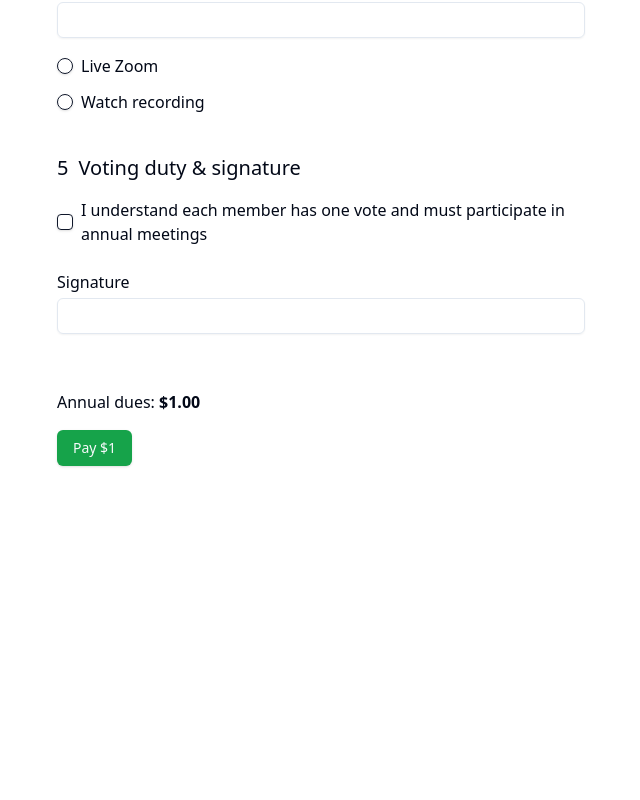
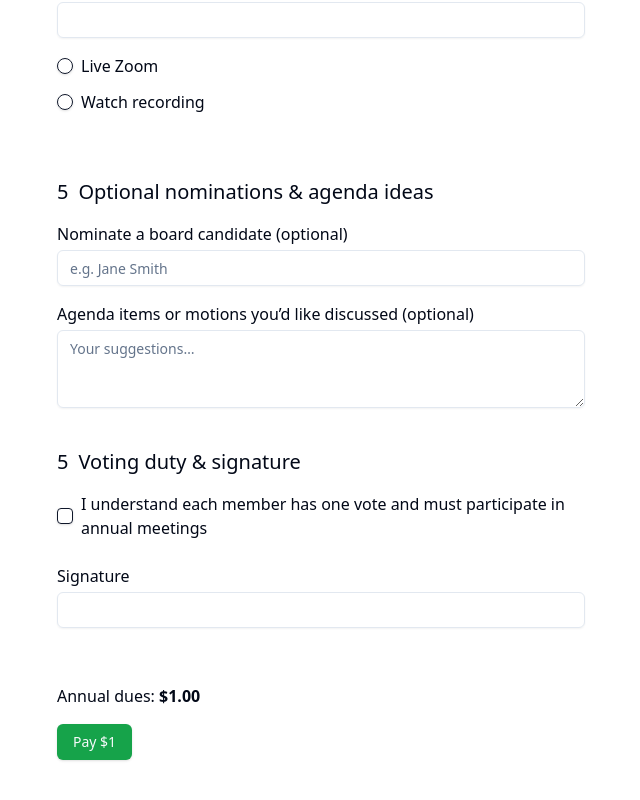
Before and after one commit to lbarberiscanoni/cassandra-membership-portal, a Next.js app: page /membership in a window 1280 px wide. Shown: the part 818-1618 px from the top of the page, without its empty margins (319-959 px from the left). Before the commit the page ends 1324 px from the top, so only its background shows below. Built offline with nearby package versions, Linux system fonts and the light colour scheme.

Commit message:
udpated the roadmap

```diff
--- a/src/app/membership/Wizard.jsx
+++ b/src/app/membership/Wizard.jsx
@@ -5,6 +5,7 @@ import { useRouter, useSearchParams } from "next/navigation";
 import { useForm, Controller } from "react-hook-form";
 
 import { Input } from "@/components/ui/input";
+import { Textarea } from "@/components/ui/textarea";
 import { Button } from "@/components/ui/button";
 import { Checkbox } from "@/components/ui/checkbox";
 import {
@@ -181,7 +182,37 @@ export default function MembershipWizard() {
           <FieldErr errors={errors} name="meetingPref" />
         </section>
 
-        {/* ---------- 5 · VOTING + SIGNATURE ---------- */}
+        {/* ---------- 5 · NOMINATIONS & AGENDA ---------- */}
+        <section className="pt-6">
+          <h2 className="text-xl font-medium mb-4">
+            5 Optional nominations &amp; agenda ideas
+          </h2>
+
+          {/* nominate someone else */}
+          <div className="mb-4">
+            <label className="block font-medium mb-1">
+              Nominate a board candidate (optional)
+            </label>
+            <Input
+              placeholder="e.g. Jane Smith"
+              {...register("proposedCandidate")}
+            />
+          </div>
+
+          {/* agenda / motions */}
+          <div>
+            <label className="block font-medium mb-1">
+              Agenda items or motions you’d like discussed (optional)
+            </label>
+            <Textarea
+              rows={3}
+              placeholder="Your suggestions…"
+              {...register("agendaItems")}
+            />
+          </div>
+        </section>
+
+        {/* ---------- 6 · VOTING + SIGNATURE ---------- */}
         <section>
           <h2 className="text-xl font-medium mb-4">
             5 Voting duty & signature
--- /dev/null
+++ b/src/components/ui/textarea.jsx
@@ -0,0 +1,18 @@
+import * as React from "react"
+
+import { cn } from "@/lib/utils"
+
+const Textarea = React.forwardRef(({ className, ...props }, ref) => {
+  return (
+    <textarea
+      className={cn(
+        "flex min-h-[60px] w-full rounded-md border border-input bg-transparent px-3 py-2 text-base shadow-sm placeholder:text-muted-foreground focus-visible:outline-none focus-visible:ring-1 focus-visible:ring-ring disabled:cursor-not-allowed disabled:opacity-50 md:text-sm",
+        className
+      )}
+      ref={ref}
+      {...props} />
+  );
+})
+Textarea.displayName = "Textarea"
+
+export { Textarea }
```
Also changed, not shown: 1 other file (tests, documents, lock files or other folders).
